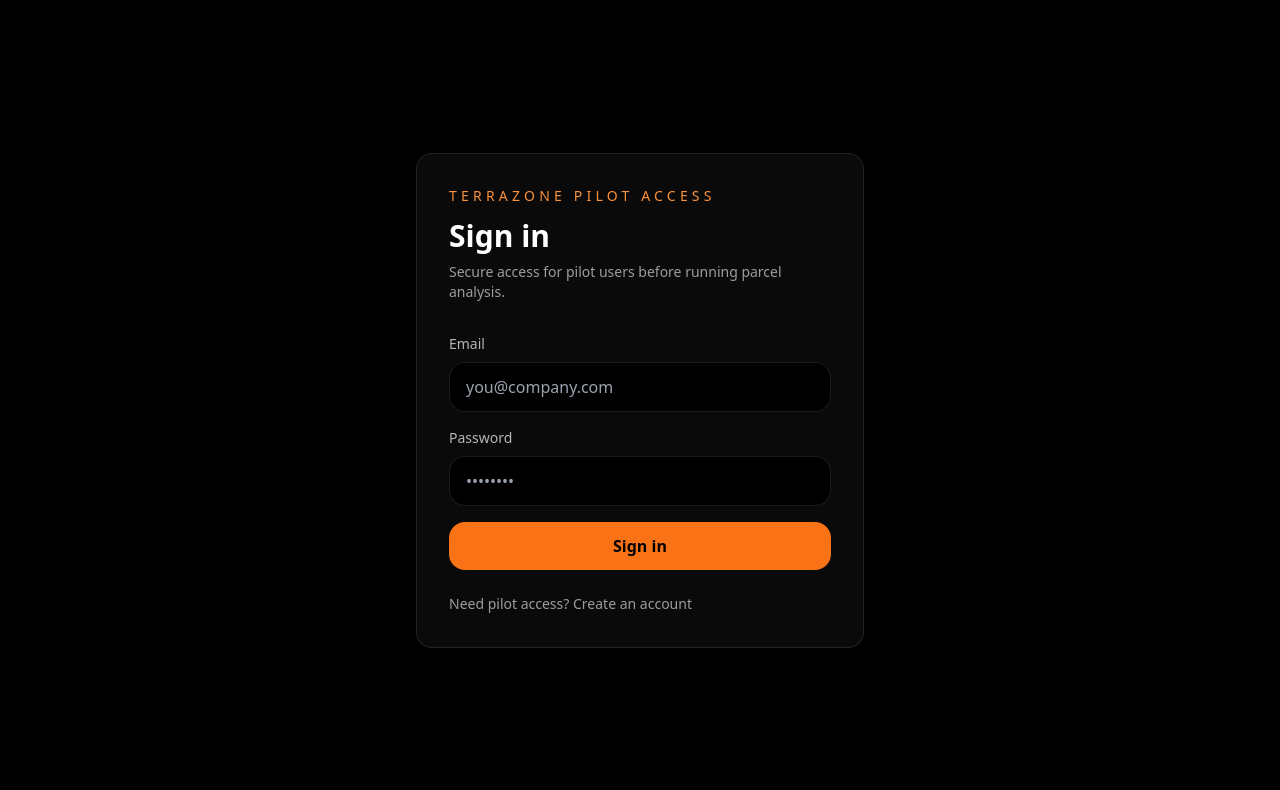
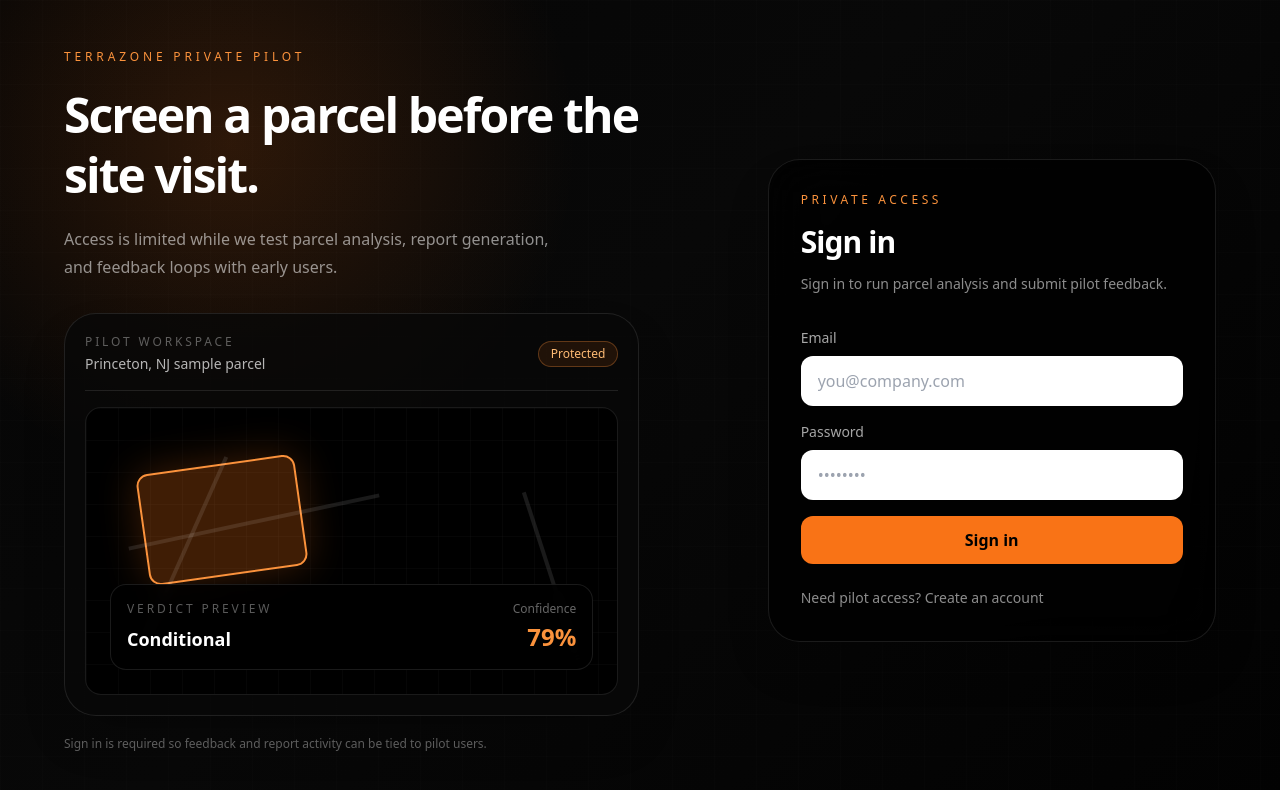
Before and after one commit to rakeshcr92/terrazone, a React (Vite) app: page /login in a window 1280 px wide. Shown: the top 790 px of the page. Built offline with nearby package versions, Linux system fonts and the light colour scheme.

Commit message:
Add auth gate for pilot access

```diff
--- /dev/null
+++ b/src/components/AccountMenu.tsx
@@ -0,0 +1,85 @@
+import { useEffect, useState } from "react";
+import type { User } from "@supabase/supabase-js";
+import { LogOut, Shield, UserCircle } from "lucide-react";
+import { supabase } from "@/integrations/supabase/client";
+
+export function AccountMenu() {
+  const [user, setUser] = useState<User | null>(null);
+  const [isOpen, setIsOpen] = useState(false);
+
+  useEffect(() => {
+    let isMounted = true;
+
+    supabase.auth.getUser().then(({ data }) => {
+      if (!isMounted) return;
+      setUser(data.user);
+    });
+
+    const {
+      data: { subscription },
+    } = supabase.auth.onAuthStateChange((_event, session) => {
+      setUser(session?.user ?? null);
+    });
+
+    return () => {
+      isMounted = false;
+      subscription.unsubscribe();
+    };
+  }, []);
+
+  const email = user?.email ?? "Pilot user";
+  const initials = email.slice(0, 1).toUpperCase();
+
+  return (
+  <div className="relative z-50">
+    <button
+      type="button"
+      onClick={() => setIsOpen((current) => !current)}
+      className="flex h-10 w-10 items-center justify-center rounded-full border border-white/10 bg-black/80 text-sm text-white shadow-xl backdrop-blur transition hover:border-orange-400/50 hover:bg-black"
+      aria-label="Open account menu"
+    >
+      <span className="flex h-7 w-7 items-center justify-center rounded-full bg-orange-500 text-xs font-bold text-black">
+        {initials}
+      </span>
+    </button>
+
+    {isOpen && (
+      <div className="absolute right-0 mt-3 w-72 rounded-2xl border border-white/10 bg-[#070707]/95 p-3 text-white shadow-2xl backdrop-blur">
+        <div className="border-b border-white/10 px-3 py-3">
+          <p className="text-[10px] uppercase tracking-[0.24em] text-orange-400">
+            Account
+          </p>
+          <p className="mt-2 truncate text-sm text-white/80">{email}</p>
+        </div>
+
+        <button
+          type="button"
+          className="mt-2 flex w-full items-center gap-3 rounded-xl px-3 py-3 text-left text-sm text-white/60"
+          disabled
+        >
+          <UserCircle className="h-4 w-4" />
+          Profile coming next
+        </button>
+
+        <button
+          type="button"
+          className="flex w-full items-center gap-3 rounded-xl px-3 py-3 text-left text-sm text-white/60"
+          disabled
+        >
+          <Shield className="h-4 w-4" />
+          Security / MFA coming next
+        </button>
+
+        <button
+          type="button"
+          onClick={() => void supabase.auth.signOut()}
+          className="mt-2 flex w-full items-center gap-3 rounded-xl border border-red-500/20 bg-red-500/10 px-3 py-3 text-left text-sm text-red-200 transition hover:bg-red-500/20"
+        >
+          <LogOut className="h-4 w-4" />
+          Logout
+        </button>
+      </div>
+    )}
+  </div>
+);
+}
--- a/src/pages/Login.tsx
+++ b/src/pages/Login.tsx
@@ -1,8 +1,7 @@
-import { FormEvent, useState } from "react";
+import { FormEvent, useEffect, useState } from "react";
 import { Navigate } from "react-router-dom";
+import type { Session } from "@supabase/supabase-js";
 import { supabase } from "@/integrations/supabase/client";
-import { useEffect } from "react";
-import type { Session } from "@supabase/supabase-js";
 
 export default function Login() {
   const [session, setSession] = useState<Session | null>(null);
@@ -63,8 +62,8 @@ export default function Login() {
 
   if (isCheckingSession) {
     return (
-      <div className="min-h-screen bg-black text-white flex items-center justify-center">
-        <p className="text-white/70">Checking session...</p>
+      <div className="flex min-h-screen items-center justify-center bg-[#050505] text-white">
+        <p className="text-white/60">Checking session...</p>
       </div>
     );
   }
@@ -74,25 +73,103 @@ export default function Login() {
   }
 
   return (
-    <main className="min-h-screen bg-black text-white flex items-center justify-center px-6">
-      <section className="w-full max-w-md rounded-2xl border border-white/10 bg-white/[0.04] p-8 shadow-2xl">
+    <main className="relative min-h-screen overflow-hidden bg-[#050505] text-white">
+      <div className="absolute inset-0 bg-[radial-gradient(circle_at_18%_18%,rgba(249,115,22,0.16),transparent_28%),linear-gradient(135deg,#050505,#080808_45%,#020202)]" />
+      <div className="absolute inset-0 opacity-[0.14] [background-image:linear-gradient(rgba(255,255,255,0.08)_1px,transparent_1px),linear-gradient(90deg,rgba(255,255,255,0.08)_1px,transparent_1px)] [background-size:42px_42px]" />
+
+      <div className="relative z-10 grid min-h-screen grid-cols-1 lg:grid-cols-[1fr_0.82fr]">
+        <section className="hidden items-center justify-center px-16 lg:flex">
+          <div className="w-full max-w-2xl">
             <div className="mb-8">
-          <p className="text-sm uppercase tracking-[0.3em] text-orange-400">
-            TerraZone Pilot Access
+              <p className="text-xs uppercase tracking-[0.32em] text-orange-400">
+                TerraZone private pilot
               </p>
-          <h1 className="mt-3 text-3xl font-bold">
+
+              <h1 className="mt-5 max-w-xl text-5xl font-semibold leading-tight tracking-[-0.04em] text-white">
+                Screen a parcel before the site visit.
+              </h1>
+
+              <p className="mt-5 max-w-lg text-base leading-7 text-white/55">
+                Access is limited while we test parcel analysis, report generation,
+                and feedback loops with early users.
+              </p>
+            </div>
+
+            <div className="rounded-[2rem] border border-white/10 bg-[#080808]/80 p-5 shadow-2xl">
+              <div className="mb-4 flex items-center justify-between border-b border-white/10 pb-4">
+                <div>
+                  <p className="text-xs uppercase tracking-[0.24em] text-white/35">
+                    Pilot workspace
+                  </p>
+                  <p className="mt-1 text-sm text-white/70">
+                    Princeton, NJ sample parcel
+                  </p>
+                </div>
+
+                <span className="rounded-full border border-orange-400/30 bg-orange-500/10 px-3 py-1 text-xs text-orange-300">
+                  Protected
+                </span>
+              </div>
+
+              <div className="relative h-72 overflow-hidden rounded-2xl border border-white/10 bg-black">
+                <div className="absolute inset-0 opacity-30 [background-image:linear-gradient(rgba(255,255,255,0.08)_1px,transparent_1px),linear-gradient(90deg,rgba(255,255,255,0.08)_1px,transparent_1px)] [background-size:32px_32px]" />
+
+                <div className="absolute left-14 top-14 h-28 w-40 rotate-[-8deg] rounded-xl border-2 border-orange-400 bg-orange-500/25 shadow-[0_0_40px_rgba(249,115,22,0.25)]" />
+
+                <div className="absolute left-10 top-28 h-1 w-64 rotate-[-12deg] bg-white/10" />
+                <div className="absolute left-24 top-10 h-52 w-1 rotate-[24deg] bg-white/10" />
+                <div className="absolute right-16 top-20 h-44 w-1 rotate-[-18deg] bg-white/10" />
+
+                <div className="absolute bottom-6 left-6 right-6 rounded-2xl border border-white/10 bg-black/80 p-4 backdrop-blur">
+                  <div className="flex items-center justify-between">
+                    <div>
+                      <p className="text-xs uppercase tracking-[0.24em] text-white/35">
+                        Verdict preview
+                      </p>
+                      <p className="mt-2 text-lg font-semibold text-white">
+                        Conditional
+                      </p>
+                    </div>
+
+                    <div className="text-right">
+                      <p className="text-xs text-white/40">Confidence</p>
+                      <p className="mt-1 text-2xl font-bold text-orange-400">
+                        79%
+                      </p>
+                    </div>
+                  </div>
+                </div>
+              </div>
+            </div>
+
+            <p className="mt-5 text-xs text-white/35">
+              Sign in is required so feedback and report activity can be tied to
+              pilot users.
+            </p>
+          </div>
+        </section>
+
+        <section className="flex items-center justify-center px-6 py-12">
+          <div className="w-full max-w-md rounded-[2rem] border border-white/10 bg-black/75 p-8 shadow-2xl backdrop-blur-xl">
+            <div className="mb-8">
+              <p className="text-xs uppercase tracking-[0.3em] text-orange-400">
+                Private access
+              </p>
+
+              <h2 className="mt-4 text-3xl font-semibold tracking-[-0.03em]">
                 {mode === "login" ? "Sign in" : "Create account"}
-          </h1>
-          <p className="mt-2 text-sm text-white/60">
-            Secure access for pilot users before running parcel analysis.
+              </h2>
+
+              <p className="mt-3 text-sm leading-6 text-white/55">
+                Sign in to run parcel analysis and submit pilot feedback.
               </p>
             </div>
 
             <form onSubmit={handleSubmit} className="space-y-4">
               <label className="block">
-            <span className="mb-2 block text-sm text-white/70">Email</span>
+                <span className="mb-2 block text-sm text-white/65">Email</span>
                 <input
-              className="w-full rounded-lg border border-white/10 bg-black px-4 py-3 text-white outline-none focus:border-orange-400"
+                  className="w-full rounded-xl border border-white/10 bg-white px-4 py-3 text-black outline-none transition focus:border-orange-400 focus:ring-2 focus:ring-orange-400/20"
                   type="email"
                   value={email}
                   onChange={(event) => setEmail(event.target.value)}
@@ -103,26 +180,30 @@ export default function Login() {
               </label>
 
               <label className="block">
-            <span className="mb-2 block text-sm text-white/70">Password</span>
+                <span className="mb-2 block text-sm text-white/65">
+                  Password
+                </span>
                 <input
-              className="w-full rounded-lg border border-white/10 bg-black px-4 py-3 text-white outline-none focus:border-orange-400"
+                  className="w-full rounded-xl border border-white/10 bg-white px-4 py-3 text-black outline-none transition focus:border-orange-400 focus:ring-2 focus:ring-orange-400/20"
                   type="password"
                   value={password}
                   onChange={(event) => setPassword(event.target.value)}
                   required
-              autoComplete={mode === "login" ? "current-password" : "new-password"}
+                  autoComplete={
+                    mode === "login" ? "current-password" : "new-password"
+                  }
                   placeholder="••••••••"
                 />
               </label>
 
               {message && (
-            <p className="rounded-lg border border-white/10 bg-white/[0.03] px-4 py-3 text-sm text-white/70">
+                <p className="rounded-xl border border-white/10 bg-white/[0.06] px-4 py-3 text-sm text-white/70">
                   {message}
                 </p>
               )}
 
               <button
-            className="w-full rounded-lg bg-orange-500 px-4 py-3 font-semibold text-black transition hover:bg-orange-400 disabled:cursor-not-allowed disabled:opacity-60"
+                className="w-full rounded-xl bg-orange-500 px-4 py-3 font-semibold text-black transition hover:bg-orange-400 disabled:cursor-not-allowed disabled:opacity-60"
                 type="submit"
                 disabled={isSubmitting}
               >
@@ -135,7 +216,7 @@ export default function Login() {
             </form>
 
             <button
-          className="mt-6 text-sm text-white/60 hover:text-white"
+              className="mt-6 text-sm text-white/55 transition hover:text-white"
               type="button"
               onClick={() => {
                 setMode(mode === "login" ? "signup" : "login");
@@ -146,7 +227,9 @@ export default function Login() {
                 ? "Need pilot access? Create an account"
                 : "Already have access? Sign in"}
             </button>
+          </div>
         </section>
+      </div>
     </main>
   );
 }
```
Also changed, not shown: src/pages/Index.tsx (+14 -37 lines). Lines whose indentation alone changed are shown as unchanged.
